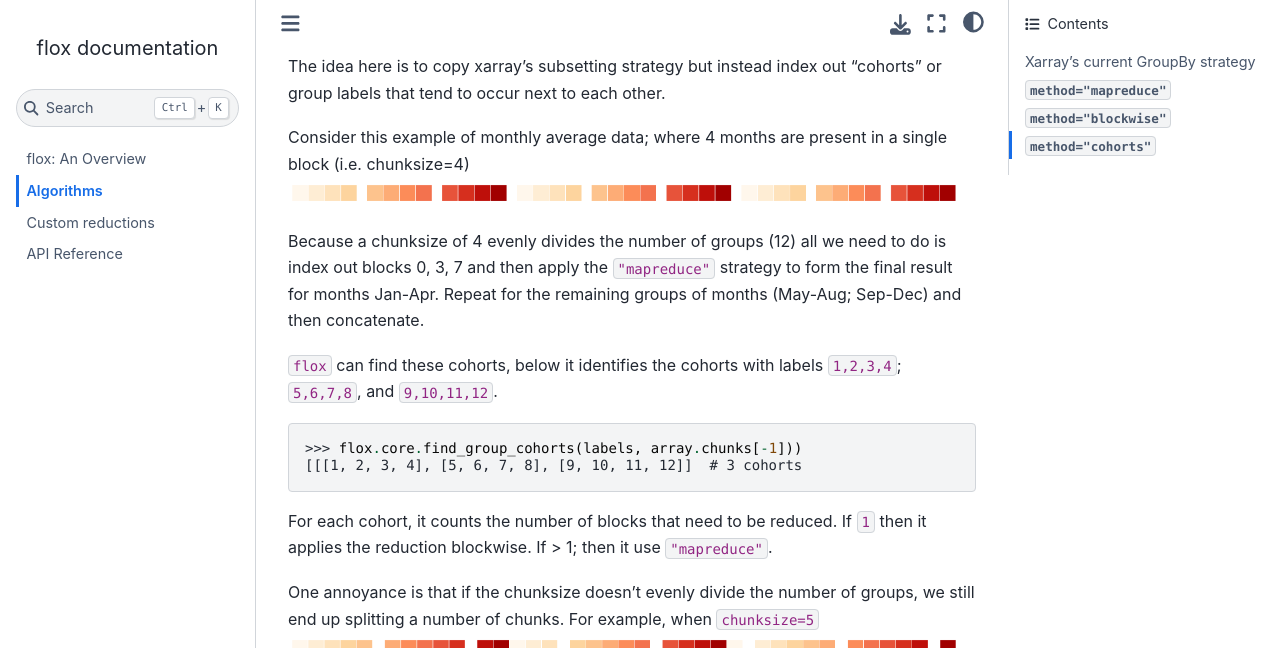
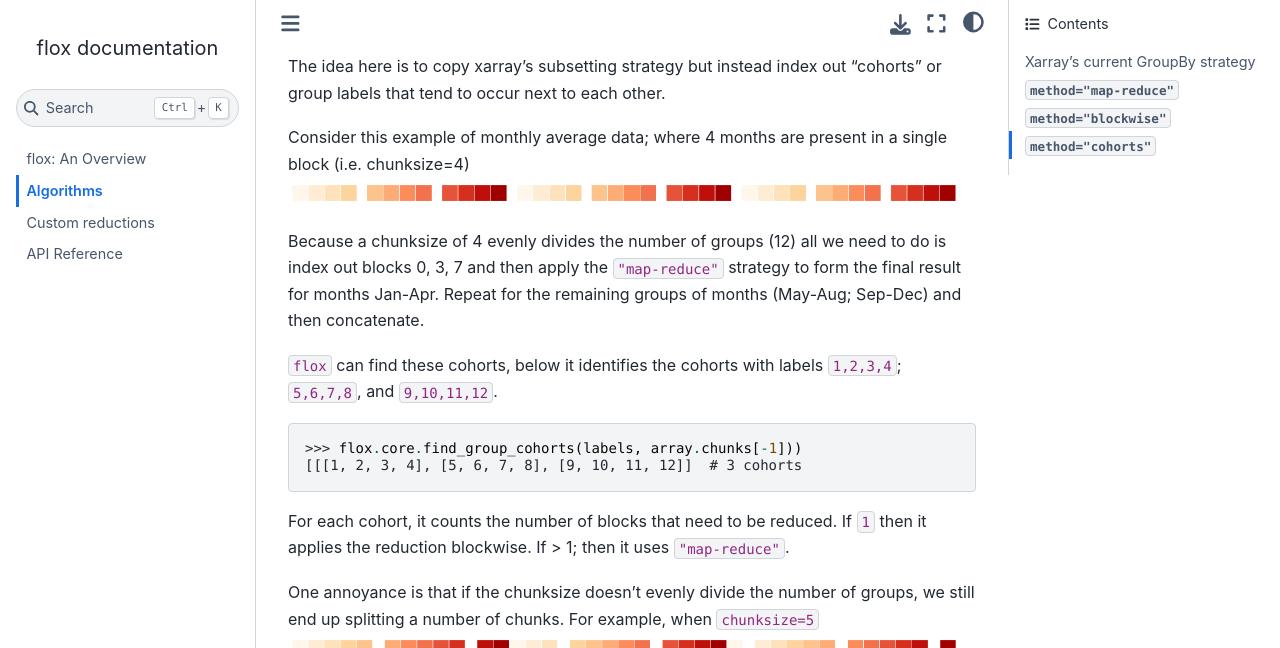
Before and after one commit to xarray-contrib/flox, a Sphinx documentation site: the page built from docs/source/implementation.md, in a window 1280 px wide and 900 px high, scrolled down 2975 px. Shown: the top 648 px of the window. Built offline with Sphinx 7.4.7 and the Sphinx Book theme 1.1.4, drawn with Linux system fonts in a browser that asks for light colours; the version number could not be read and is left out; some of the changed text lies outside the part shown.

Commit message:
Rename to "map-reduce"

````diff
--- a/docs/source/implementation.md
+++ b/docs/source/implementation.md
@@ -28,7 +28,7 @@ communication and is quite expensive (in dataframe terminology, this is a "shuff
 This is fundamentally why many groupby reductions don't work well right now with
 big datasets.
 
-### `method="mapreduce"`
+### `method="map-reduce"`
 
 The first idea is to use the "map-reduce" strategy (inspired by `dask.dataframe`).
 
@@ -49,7 +49,7 @@ till all group results are in one block. At that point the result is
 
 ### `method="blockwise"`
 
-One case where `"mapreduce"` doesn't work well is the case of "resampling" reductions. An
+One case where `"map-reduce"` doesn't work well is the case of "resampling" reductions. An
 example here is resampling from daily frequency to monthly frequency data:  `da.resample(time="M").mean()`
 For resampling type reductions,
 1. Group members occur sequentially (all days in January 2001 occur one after the other)
@@ -85,7 +85,7 @@ Consider this example of monthly average data; where 4 months are present in a s
 ![cohorts-schematic](/../diagrams/cohorts-month-chunk4.png)
 
 Because a chunksize of 4 evenly divides the number of groups (12) all we need to do is index out blocks
-0, 3, 7 and then apply the `"mapreduce"` strategy to form the final result for months Jan-Apr. Repeat for the
+0, 3, 7 and then apply the `"map-reduce"` strategy to form the final result for months Jan-Apr. Repeat for the
 remaining groups of months (May-Aug; Sep-Dec) and then concatenate.
 
 `flox` can find these cohorts, below it identifies the cohorts with labels `1,2,3,4`; `5,6,7,8`, and `9,10,11,12`.
@@ -94,7 +94,7 @@ remaining groups of months (May-Aug; Sep-Dec) and then concatenate.
 [[[1, 2, 3, 4], [5, 6, 7, 8], [9, 10, 11, 12]]  # 3 cohorts
 ```
 For each cohort, it counts the number of blocks that need to be reduced. If `1` then it applies the reduction blockwise.
-If > 1; then it use `"mapreduce"`.
+If > 1; then it uses `"map-reduce"`.
 
 One annoyance is that if the chunksize doesn't evenly divide the number of groups, we still end up splitting a number of chunks.
 For example, when `chunksize=5`
````
Also changed, not shown: 3 other files.
